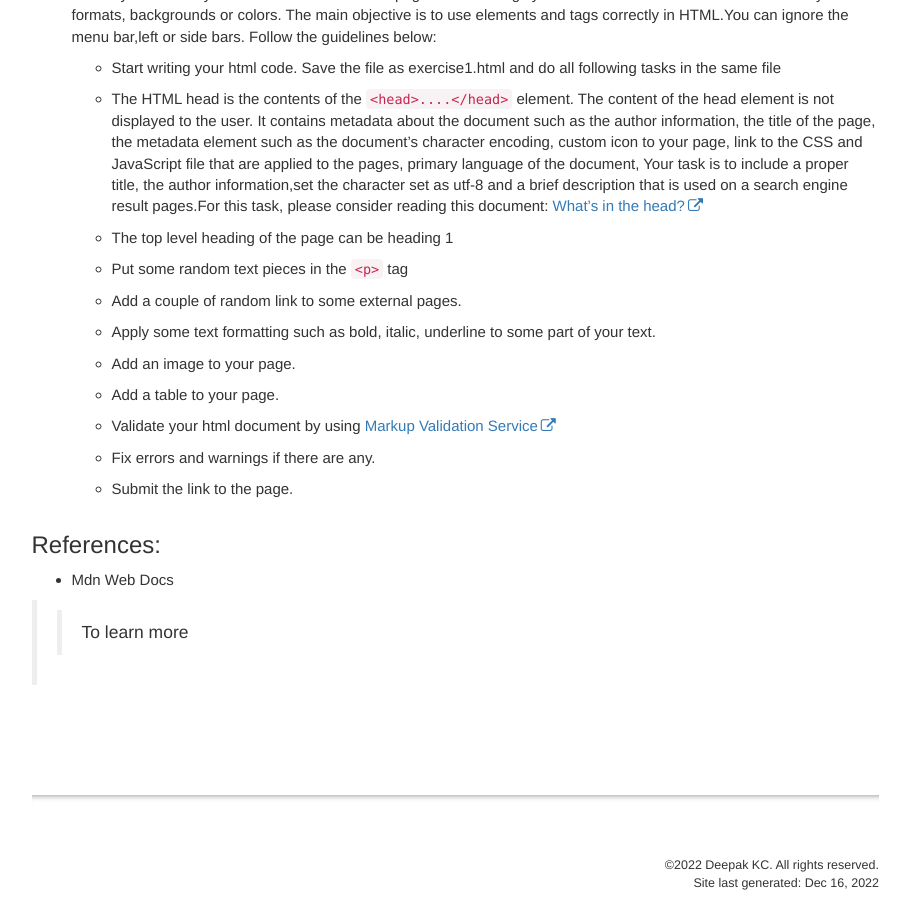
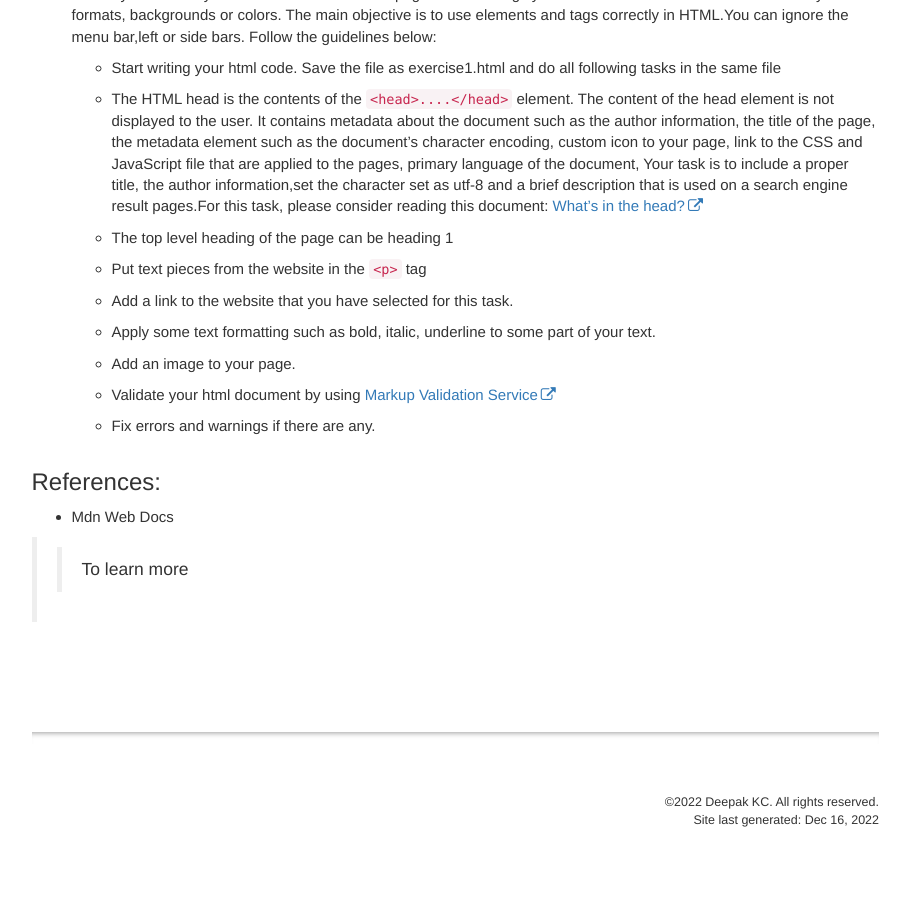
Before and after one commit to dipaish/www23, a Jekyll site: the page built from index.md, in a window 1280 px wide and 900 px high, scrolled down 11595 px. Shown: the whole window, without its empty margins (331-1241 px from the left). Built offline with Jekyll 4.4.1, drawn with Linux system fonts in a browser that asks for light colours; our own code applies the rules of GitHub Pages for plain Markdown files; comment, search, counter and statistics services are not loaded.

Commit message:
minor changes

````diff
--- a/index.md
+++ b/index.md
@@ -366,14 +366,12 @@ The HTML codebeow includes errors.As in  this case, since the html code is not v
     - Start writing your html code. Save the file as exercise1.html and do all following tasks in the same file
     - The HTML head is the contents of the ```<head>....</head>``` element. The content of the head element is not displayed to the user. It contains metadata about the document such as the author information, the title of the page, the metadata element such as the document's character encoding, custom icon to your page, link to the CSS and JavaScript file that are applied to the pages, primary language of the document, Your task is to include a proper title, the author information,set the character set as utf-8 and a brief description that is used on a search engine result pages.For this task, please consider reading this document: [What's in the head?](https://developer.mozilla.org/en-US/docs/Learn/HTML/Introduction_to_HTML/The_head_metadata_in_HTML)
     - The top level heading of the page can be heading 1
-    - Put some random text pieces in the  ```<p>``` tag
-    - Add a couple of random link to some external pages.
+    - Put text pieces from the website in the  ```<p>``` tag
+    - Add a link to the website that you have selected for this task.
     - Apply some text formatting such as bold, italic, underline to some part of your text.
     - Add an image to your page.
-    - Add a table to your page.
     - Validate your html document by using [Markup Validation Service](https://validator.w3.org/)
     - Fix errors and warnings if there are any.
-    - Submit the link to the page.
 
 ## References:
 - Mdn Web Docs
````
